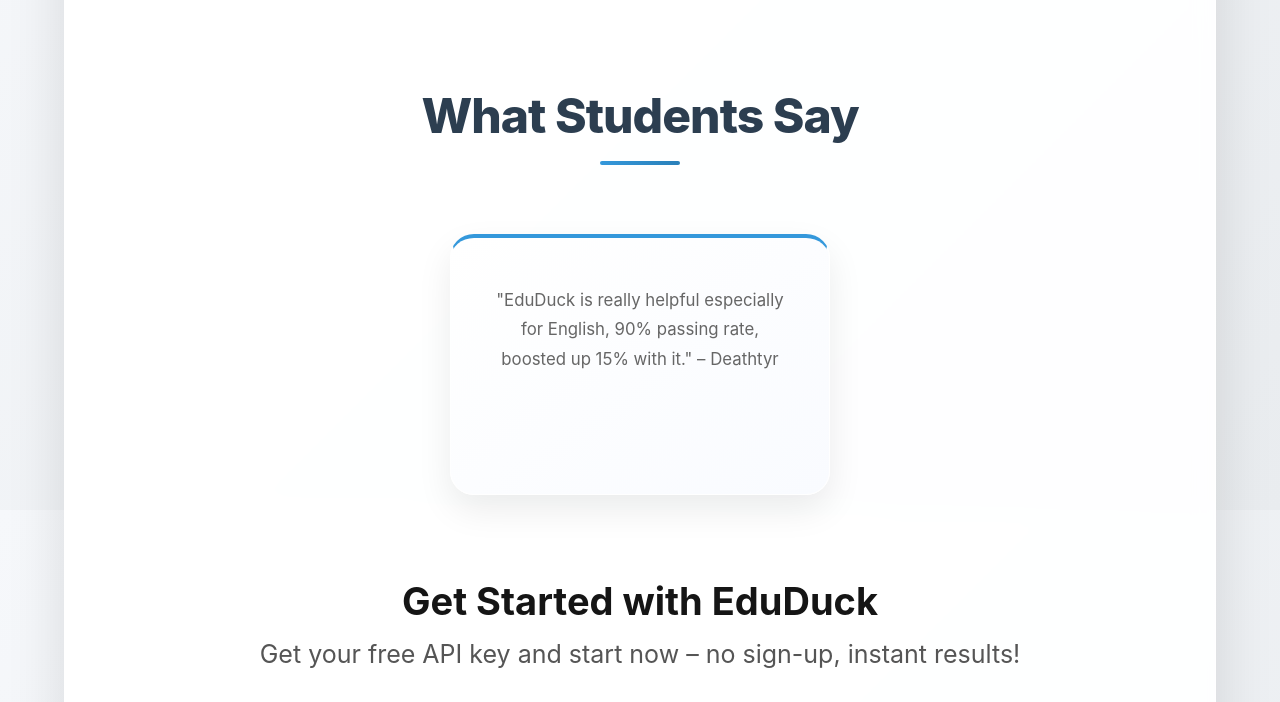
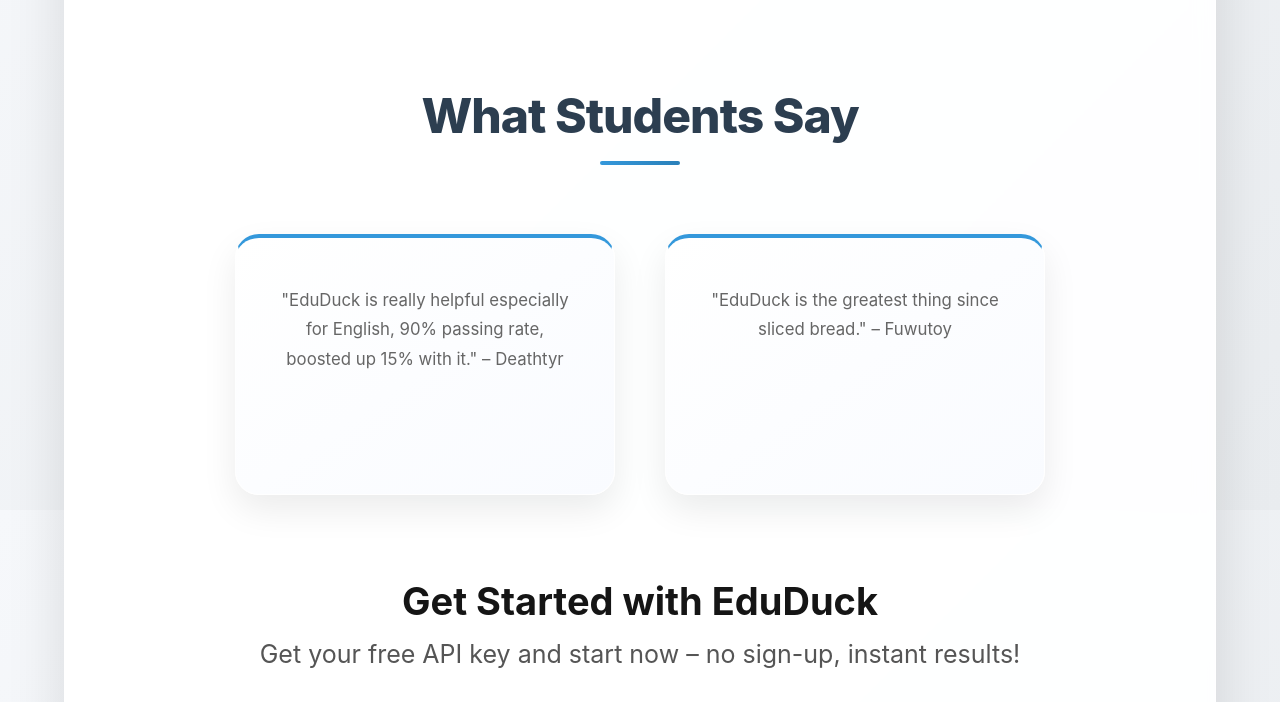
Before and after one commit to VxidDev/eduDuck, a Flask app: page / in a window 1280 px wide. Shown: the part 2690-3392 px from the top of the page. Run offline with Flask 3, Linux system fonts and the light colour scheme; parts of the project's set-up code (start-up, migrations or seed data) failed here and were passed over.

Commit message:
Added student review.

```diff
--- a/templates/index.html
+++ b/templates/index.html
@@ -103,6 +103,9 @@
                 <div class="feature-card" style="max-width: 400px;">
                     <p>"EduDuck is really helpful especially for English, 90% passing rate, boosted up 15% with it." – Deathtyr</p>
                 </div>
+                <div class="feature-card" style="max-width: 400px;">
+                    <p>"EduDuck is the greatest thing since sliced bread." – Fuwutoy</p>
+                </div>
             </div>
             <br>
         </div>
```
